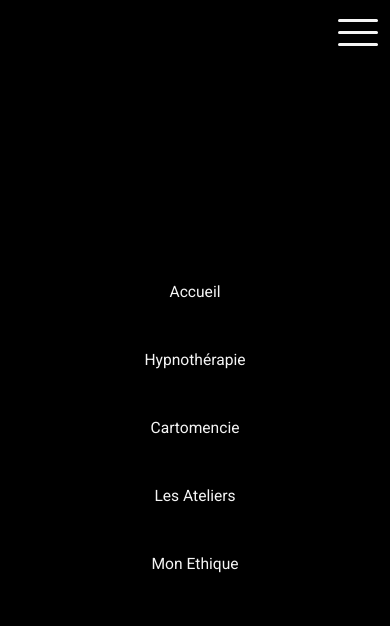
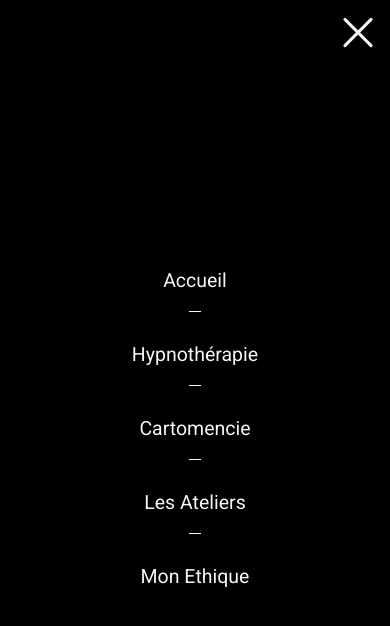
Before and after one commit to QuentinBou/caroline-chaussin, a React (Create React App) app: page / in a window 390 px wide. Both pictures are taken after a click on the button 357 px from the left and 32 px from the top of the page. Shown: the top 626 px of the page. Built offline with nearby package versions, Linux system fonts and the light colour scheme; a web font is replaced by a local one.

Commit message:
burger nav

```diff
--- a/src/Components/Navbar/NavBar.js
+++ b/src/Components/Navbar/NavBar.js
@@ -8,27 +8,35 @@ export default function NavBar() {
 
   const [showLinks, setShowLinks] = useState(false)
 
+  const nav = document.querySelector('.navbar')
+
   const handleShowLinks = () => {
     setShowLinks(!showLinks)
   }
 
+  const closeNav = () => {
+    if (showLinks){
+      nav.classList.remove('show-nav')
+    }
+  }
+
   return (
-    <nav className='navbar showNav'>
+    <nav className={`navbar ${showLinks ? 'show-nav' : 'hide-nav'}`}>
       <img src={logo} alt="logo du site" className='navbar-logo' />
       <ul className='navbar-links'>
-        <li className='navbar-item'>
+        <li className='navbar-item slideAnime-1' onClick={closeNav}>
           <Link className='navbar-link' to="/caroline-chaussin/">Accueil</Link>
         </li>
-        <li className='navbar-item'>
+        <li className='navbar-item slideAnime-2' onClick={closeNav}>
           <Link className='navbar-link' to="/caroline-chaussin/hypno">Hypnothérapie</Link>
         </li>
-        <li className='navbar-item'>
+        <li className='navbar-item slideAnime-3' onClick={closeNav}>
           <Link className='navbar-link' to="/caroline-chaussin/carto">Cartomencie</Link>
         </li>
-        <li className='navbar-item'>
+        <li className='navbar-item slideAnime-4' onClick={closeNav}>
           <Link className='navbar-link' to="/caroline-chaussin/atelier">Les Ateliers</Link>
         </li>
-        <li className='navbar-item'>
+        <li className='navbar-item slideAnime-5' onClick={closeNav}>
           <Link className='navbar-link' to="/caroline-chaussin/ethique">Mon Ethique</Link>
         </li>
       </ul>
--- a/src/Static/CSS/navbar.css
+++ b/src/Static/CSS/navbar.css
@@ -43,6 +43,10 @@
 }
 
 @media screen and (max-width: 760px) {
+    .navbar {
+        position: relative;
+        height: 14vh;
+    }
     .navbar-links {
         flex-direction: column;
         justify-content: center;
@@ -50,16 +54,23 @@
         position: fixed;
         right: 0;
         bottom: 0;
+        left: 100vw;
+        height: 100vh;
+        width: 0;
+        padding: 2rem;
+        visibility: hidden;
+        background-color: black;
+        transition: all .8s ease-out;
+    }
+    .show-nav .navbar-links {
         left: 0;
-        height: 100vh;
-        width: 100%;
-        padding: 2rem;
-        background-color: black;
+        width: 100vw;
+        visibility: visible;
     }
     .navbar-link {
         display: block;
         padding: 1.5rem;
-        font-size: 4vw;
+        font-size: 5vw;
         margin-top: 1rem;
         border: none;
         box-shadow: none;
@@ -86,7 +97,8 @@
         height: 3px;
         position: relative;
         border-radius: 3px;
-        background-color: whitesmoke;
+        background-color: black;
+        transition: all .5s ease-in-out;
     }
     .burger-bar::before,
     .burger-bar::after {
@@ -100,4 +112,49 @@
     .burger-bar::before {
         transform: translateY(-12px);
     }
+    .show-nav .burger-bar::before {
+        transform: rotate(135deg);
+        background-color: whitesmoke;
+    }
+    .show-nav .burger-bar::after {
+        transform: rotate(-135deg);
+        background-color: whitesmoke;
+    }
+    .show-nav .burger-bar {
+        transform: rotate(180deg);
+        background-color: transparent;
+    }
+    /* LI anime */
+    .navbar-item::after {
+        content: "";
+        display: block;
+        margin: 0 auto;
+        width: 3vw;
+        height: 1px;
+        background-color: whitesmoke;
+    }
+    .navbar-item:last-child::after {
+        display: none;
+    }
+    .navbar-item {
+        transform: translateY(100vh);
+    }
+    .show-nav .navbar-item {
+        transform: translateY(0);
+    }
+    .slideAnime-1 {
+        transition: all 1s ease-out;
+    }
+    .slideAnime-2 {
+        transition: all 1.1s ease-out;
+    }
+    .slideAnime-3 {
+        transition: all 1.2s ease-out;
+    }
+    .slideAnime-4 {
+        transition: all 1.3s ease-out;
+    }
+    .slideAnime-5 {
+        transition: all 1.4s ease-out;
+    }
 }
```
